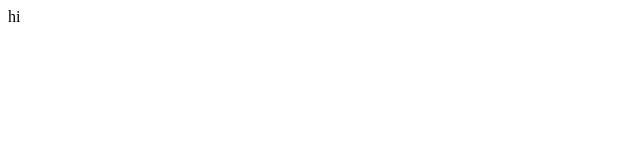
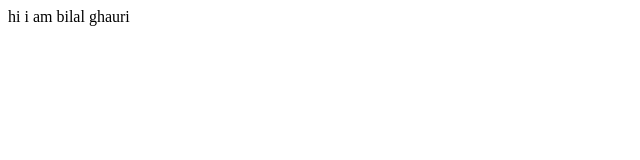
Before and after one commit to Bilal-Ghauri/learningGithub, a plain HTML site: page index.html in a window 1280 px wide. Shown: the whole page, without its empty margins (0-640 px from the left). Drawn offline with Linux system fonts and the light colour scheme.

Commit message:
second commit done

```diff
--- a/index.html
+++ b/index.html
@@ -7,6 +7,6 @@
     <title>Document</title>
 </head>
 <body>
-    hi
+    hi i am bilal ghauri
 </body>
 </html>
```
